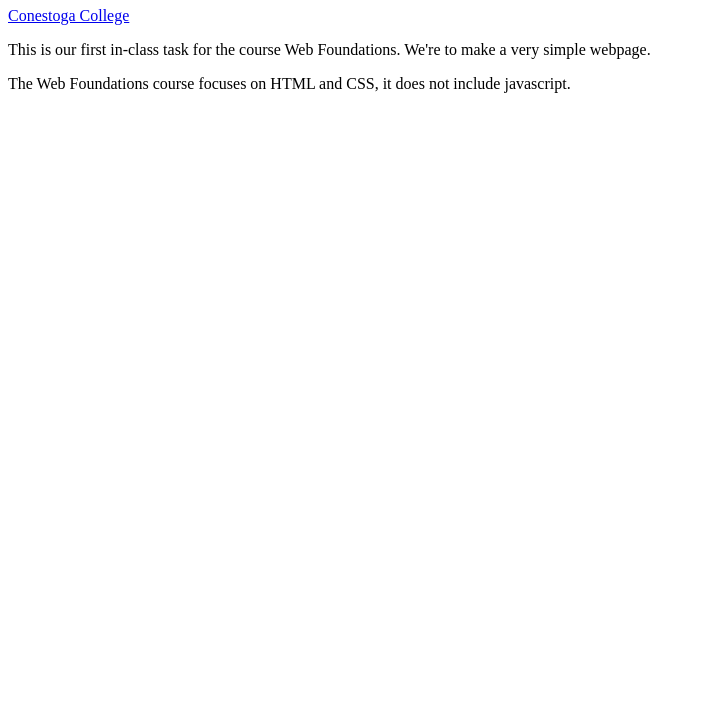
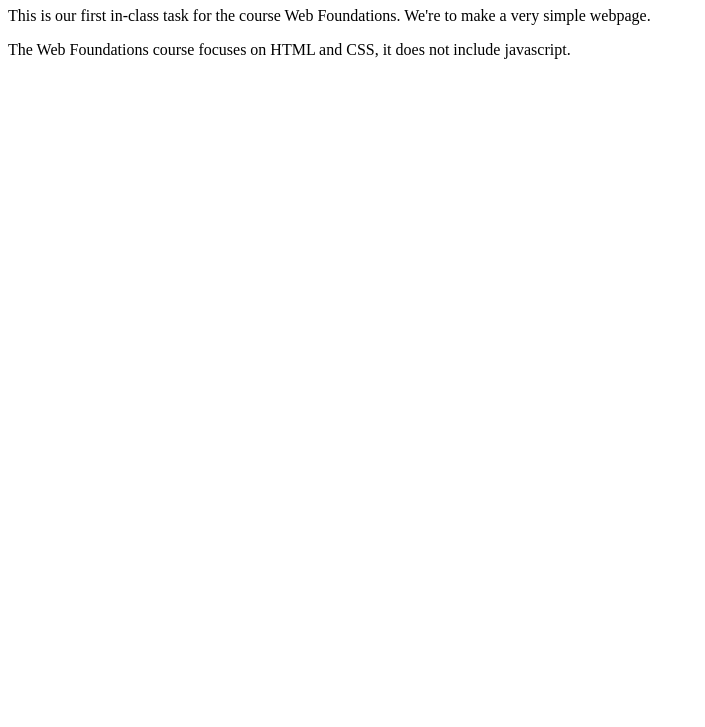
Before and after one commit to Mhaq1306/InClass-Task-1, a plain HTML site: page index.html in a window 1280 px wide. Shown: the part 73-800 px from the top of the page, without its empty margins (0-705 px from the left). Drawn offline with Linux system fonts and the light colour scheme.

Commit message:
Removed the practice href line added in during Thursday class

```diff
--- a/index.html
+++ b/index.html
@@ -20,8 +20,6 @@
 
     <h1> Web Foundations In-Class Task 1 </h1>
 
-    <a href="https://www.conestogac.on.ca/" title="Conestoga College home page">Conestoga College</a>
-
     <p>This is our first in-class task for the course Web Foundations. We're to make a very simple webpage. </p>
     <p>The Web Foundations course focuses on HTML and CSS, it does not include javascript.</p>
 
```
